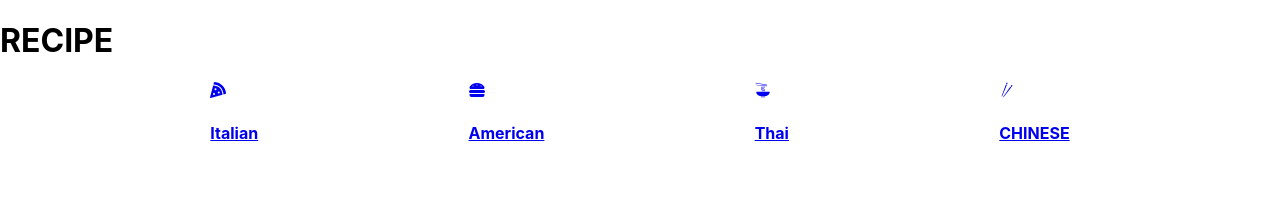
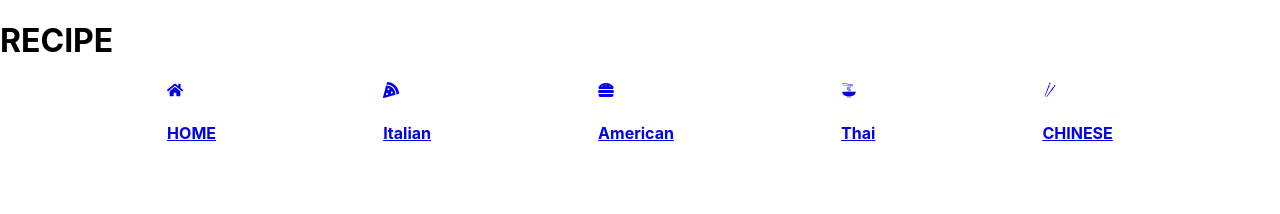
Before and after one commit to MICHAELMUNAVU83/recipe, a React (Create React App) app: page / in a window 1280 px wide. Shown: the top 214 px of the page. Built offline with nearby package versions, Linux system fonts and the light colour scheme; no server answers.

Commit message:
Added home

```diff
--- a/src/components/Categories.jsx
+++ b/src/components/Categories.jsx
@@ -1,31 +1,35 @@
-import {FaPizzaSlice, FaHamburger} from "react-icons/fa"
-import {GiChopsticks, GiNoodles} from "react-icons/gi"
-import { NavLink } from "react-router-dom"
-import React from 'react'
+import { FaPizzaSlice, FaHamburger, FaHome } from "react-icons/fa";
+import { GiChopsticks, GiNoodles } from "react-icons/gi";
+import { NavLink } from "react-router-dom";
+import React from "react";
 
 function Categories() {
   return (
     <div>
       <nav>
-            <NavLink to ={'/cuisine/italian'}>
-                <FaPizzaSlice/>
+        <NavLink to={"/"}>
+          <FaHome />
+          <h4>HOME</h4>
+        </NavLink>
+        <NavLink to={"/cuisine/italian"}>
+          <FaPizzaSlice />
           <h4>Italian</h4>
         </NavLink>
-            <NavLink to ={'/cuisine/american'} >
-                <FaHamburger/>
+        <NavLink to={"/cuisine/american"}>
+          <FaHamburger />
           <h4>American</h4>
         </NavLink>
-            <NavLink to ={'/cuisine/thai'}>
-                <GiNoodles/>
+        <NavLink to={"/cuisine/thai"}>
+          <GiNoodles />
           <h4>Thai</h4>
         </NavLink>
-            <NavLink to ={'/cuisine/chinese'}>
-                <GiChopsticks/>
+        <NavLink to={"/cuisine/chinese"}>
+          <GiChopsticks />
           <h4>CHINESE</h4>
         </NavLink>
       </nav>
     </div>
-  )
+  );
 }
 
-export default Categories
+export default Categories;
```
Lines whose indentation alone changed are shown as unchanged.
